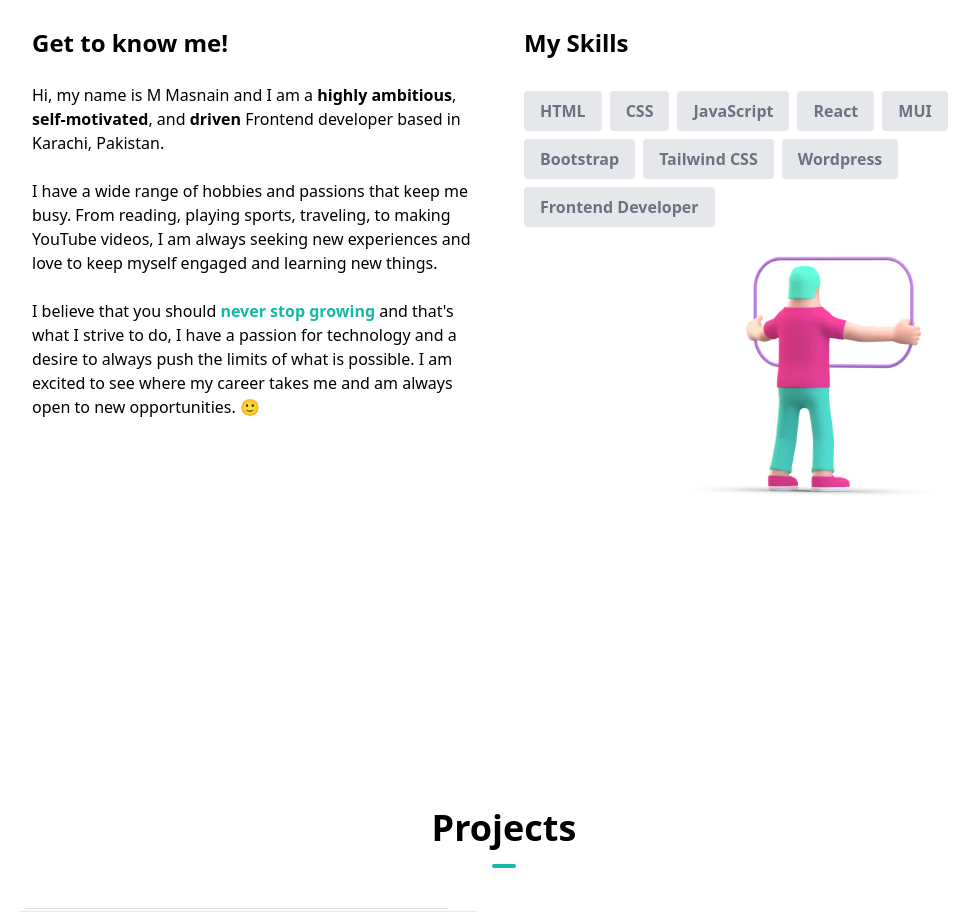
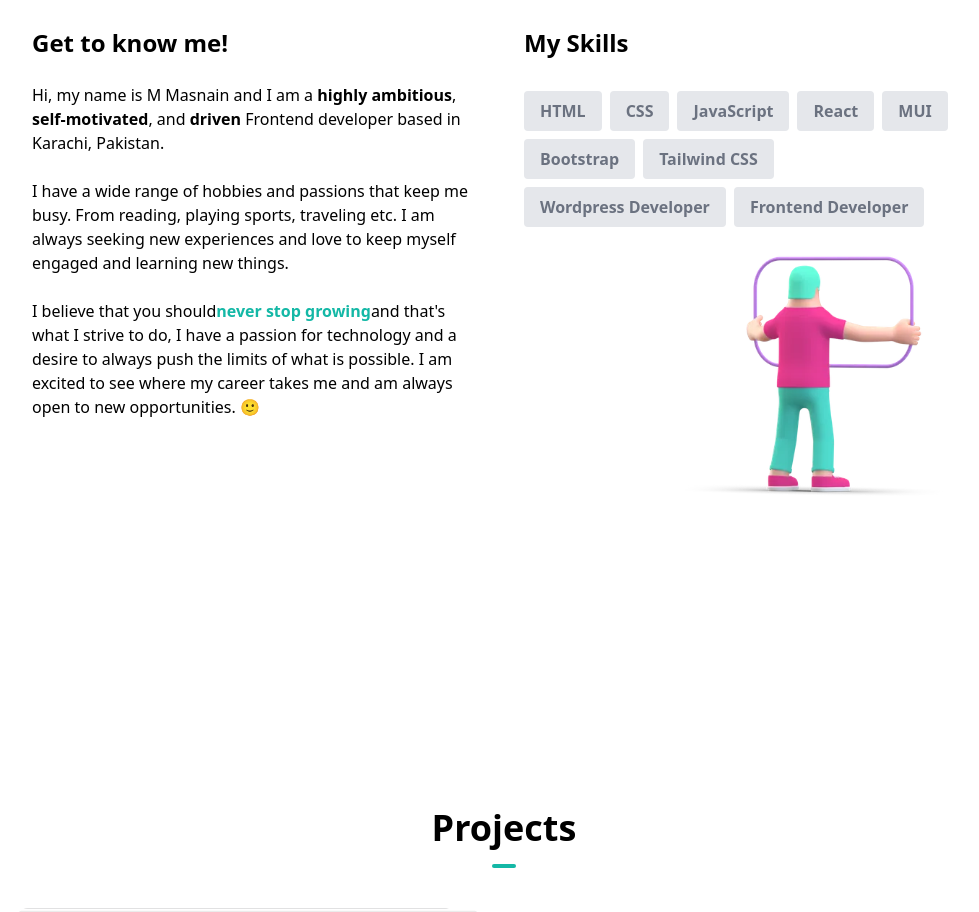
Before and after one commit to mhasnain619/Portfolio-Mhasnain, a Next.js app: page / in a window 1280 px wide. Shown: the part 1020-1932 px from the top of the page, without its empty margins (136-1115 px from the left). Built offline with nearby package versions, Linux system fonts and the light colour scheme.

Commit message:
about section update

```diff
--- a/components/AboutSection.tsx
+++ b/components/AboutSection.tsx
@@ -9,7 +9,7 @@ const skills = [
   { skill: "MUI" },
   { skill: "Bootstrap" },
   { skill: "Tailwind CSS" },
-  { skill: "Wordpress" },
+  { skill: "Wordpress Developer" },
   { skill: "Frontend Developer" },
 ]
 
@@ -37,16 +37,16 @@ const AboutSection = () => {
             <br />
             <p>
               I have a wide range of hobbies and passions that keep me busy.
-              From reading, playing sports, traveling, to making YouTube videos,
+              From reading, playing sports, traveling etc.
               I am always seeking new experiences and love to keep myself
               engaged and learning new things.
             </p>
             <br />
             <p>
-              I believe that you should{" "}
+              I believe that you should
               <span className="font-bold text-teal-500">
                 never stop growing
-              </span>{" "}
+              </span>
               and that&#39;s what I strive to do, I have a passion for
               technology and a desire to always push the limits of what is
               possible. I am excited to see where my career takes me and am
```
